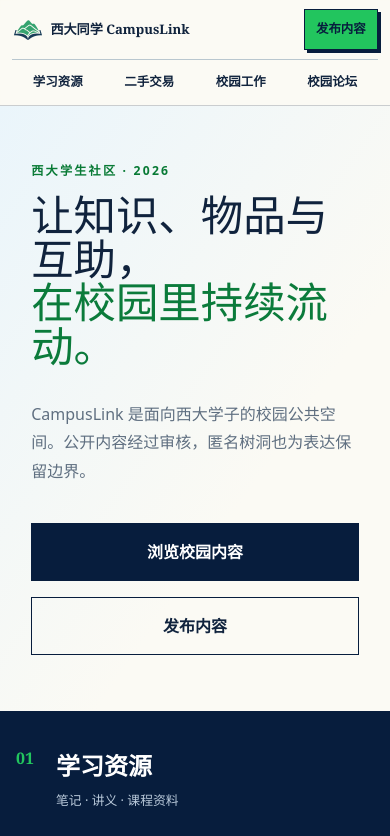
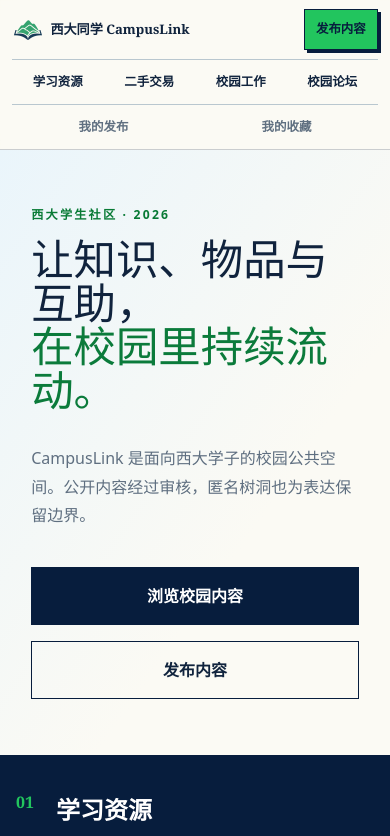
Before and after one commit to xndxyy/campuslink, a Next.js app: page / in a window 390 px wide. Shown: the top 836 px of the page. Built offline with nearby package versions, Linux system fonts and the light colour scheme.

Commit message:
fix: preserve mobile account navigation

```diff
--- a/app/globals.css
+++ b/app/globals.css
@@ -883,8 +883,24 @@ select {
   }
 }
 @media (max-width: 1080px) {
-  .site-header .account-navigation {
-    display: none;
+  .site-header {
+    flex-wrap: wrap;
+    column-gap: 1rem;
+    row-gap: 0.55rem;
+    padding-top: 0.55rem;
+  }
+  .header-navigation {
+    width: 100%;
+    order: 3;
+    flex: 1 0 100%;
+    margin-left: 0;
+  }
+  .header-navigation a {
+    display: grid;
+    min-height: 2.75rem;
+    padding-block: 0.5rem;
+    place-items: center;
+    text-align: center;
   }
 }
 @media (max-width: 1000px) {
@@ -899,18 +915,9 @@ select {
   }
 }
 @media (max-width: 900px) {
-  .site-header {
-    flex-wrap: wrap;
-    column-gap: 1rem;
-    row-gap: 0.55rem;
-    padding-top: 0.55rem;
-  }
   .header-navigation {
-    display: block;
-    width: 100%;
-    order: 3;
-    flex: 1 0 100%;
-    margin-left: 0;
+    display: grid;
+    gap: 0;
   }
   .site-header .product-navigation {
     display: grid;
@@ -919,10 +926,20 @@ select {
     width: 100%;
     border-top: 1px solid var(--line);
   }
-  .product-navigation a {
+  .site-header .account-navigation {
+    display: grid;
+    grid-template-columns: repeat(2, minmax(0, 1fr));
+    gap: 0;
+    width: 100%;
+    padding-left: 0;
+    border-top: 1px solid var(--line);
+    border-left: 0;
+  }
+  .product-navigation a,
+  .account-navigation a {
     display: grid;
     min-width: 0;
-    min-height: 2.8rem;
+    min-height: 2.75rem;
     padding: 0.55rem 0.2rem;
     place-items: center;
     font-size: 0.78rem;
--- a/app/layout.tsx
+++ b/app/layout.tsx
@@ -9,6 +9,7 @@ import './globals.css';
 export const metadata: Metadata = {
   title: '西大同学 CampusLink',
   description: '校园学习资源、二手交易、校园工作与论坛社区。',
+  icons: { icon: '/brand/campuslink-icon.png' },
 };
 
 export default function RootLayout({
```
Also changed, not shown: 2 other files (tests, documents, lock files or other folders).
